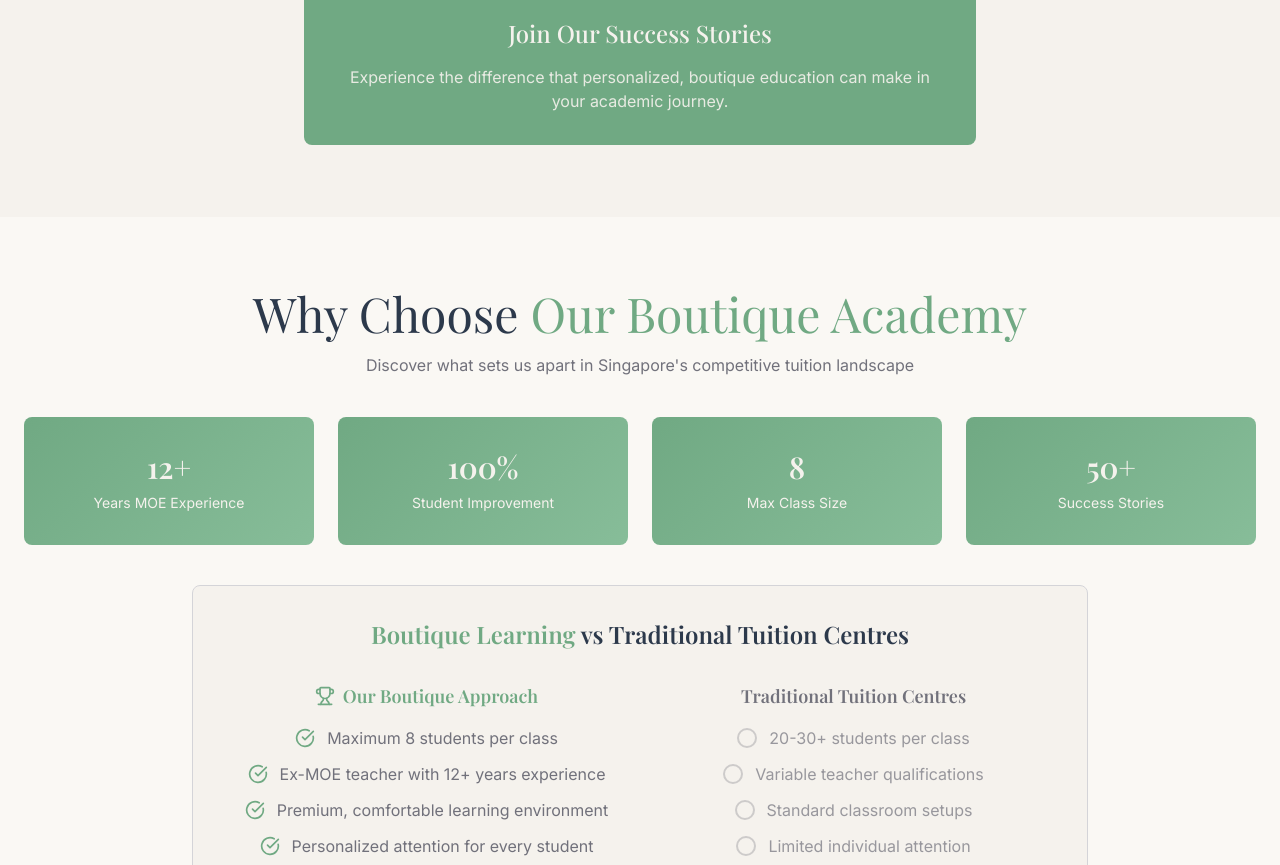
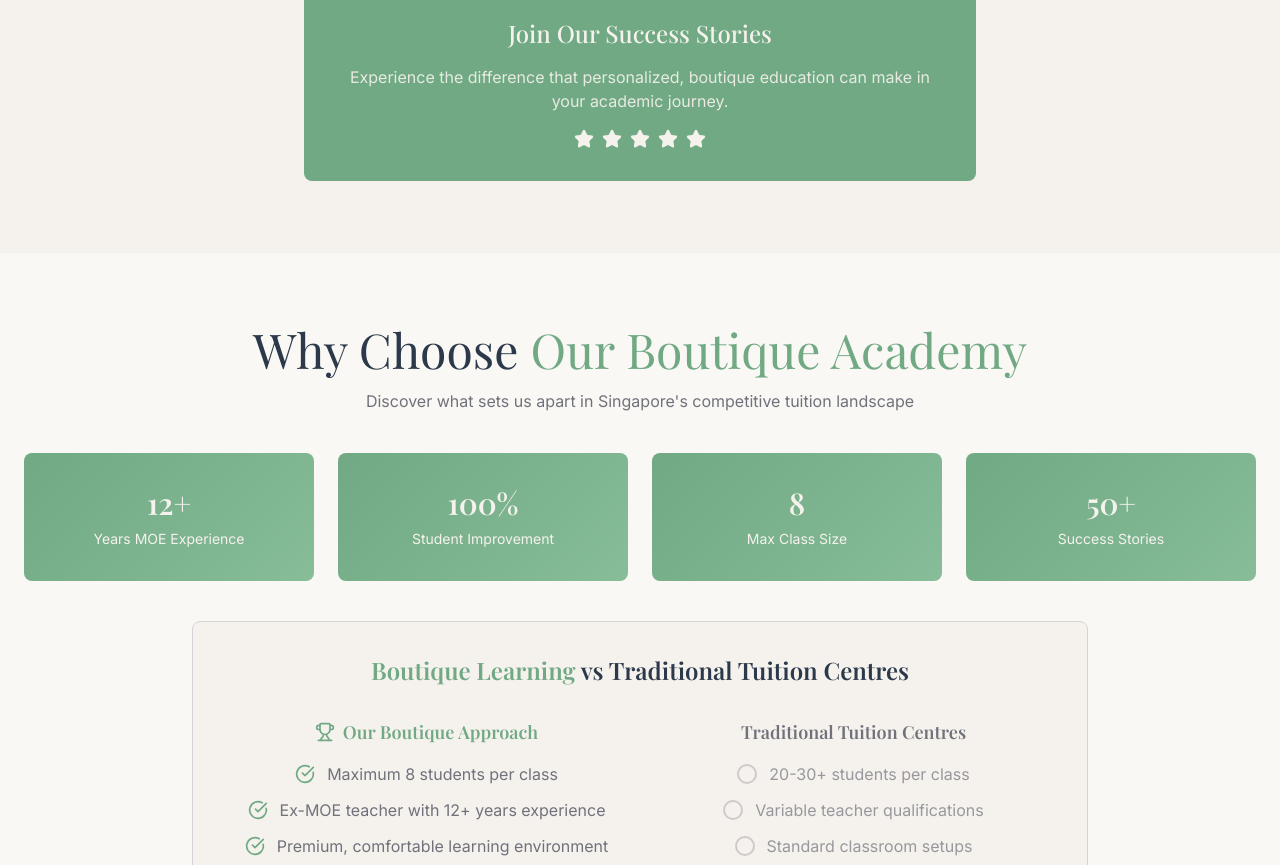
Before and after one commit to wickker/wunderlearnfrontend, a React (Vite) app: page / in a window 1280 px wide. Shown: the part 5000-5865 px from the top of the page. Built offline with nearby package versions, Linux system fonts and the light colour scheme.

Commit message:
add 5 stars

```diff
--- a/biome.json
+++ b/biome.json
@@ -19,6 +19,9 @@
       "recommended": true,
       "nursery": {
         "useSortedClasses": "error"
+      },
+      "suspicious": {
+        "noArrayIndexKey": "warn"
       }
     }
   },
--- a/src/components/Landing/Reviews.tsx
+++ b/src/components/Landing/Reviews.tsx
@@ -1,4 +1,4 @@
-import { Quote } from 'lucide-react'
+import { Quote, Star } from 'lucide-react'
 import { Chip, EntryAnimation } from '@/components/commons'
 import { cn } from '@/utils/functions'
 
@@ -153,13 +153,13 @@ const Reviews = () => {
               Experience the difference that personalized, boutique education
               can make in your academic journey.
             </p>
-            {/* <div className='flex justify-center space-x-2'>
+            <div className='flex justify-center space-x-2'>
               {Array(5)
                 .fill(0)
                 .map((_, i) => (
                   <Star key={i} className='h-5 w-5 fill-current' />
                 ))}
-            </div> */}
+            </div>
             {/* <div className='text-sm opacity-75'>
               Average rating from 50+ families
             </div> */}
```
